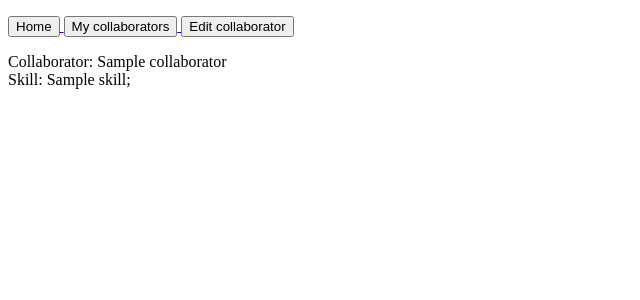
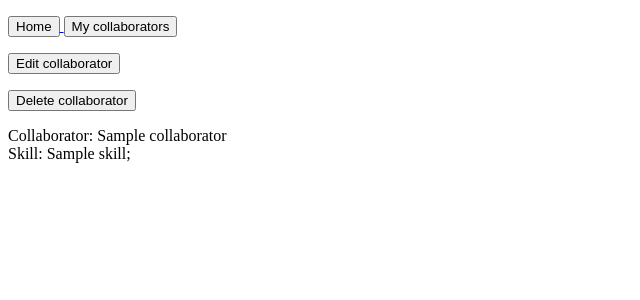
Before and after one commit to robertamangiapane/CRM-InVision-Lab, a Django app: page /collaborators/view/1 in a window 1280 px wide. Shown: the top 300 px of the page, without its empty margins (0-640 px from the left). Run offline with Django 3.2, Linux system fonts and the light colour scheme; tables that the repository leaves empty hold one stand-in row (values such as "Sample post").

Commit message:
user can delete collaborator

```diff
--- a/app/crmInvisionLab/templates/crmInvisionLab/collaborator_view.html
+++ b/app/crmInvisionLab/templates/crmInvisionLab/collaborator_view.html
@@ -12,9 +12,14 @@
 <a href="/collaborators">
     <button>My collaborators</button>
 </a>
+<p>
 <a href="/collaborators/edit/{{ collaborator.id }}">
     <button>Edit collaborator</button>
 </a>
+<form action="/collaborators/delete/{{ collaborator.id }}" method="post">{% csrf_token %}
+    <button>Delete collaborator</button>
+</form>
+</p>
 </p>
 Collaborator:
 {{collaborator.name}}
--- a/app/crmInvisionLab/urls.py
+++ b/app/crmInvisionLab/urls.py
@@ -7,6 +7,7 @@ urlpatterns = [
     path('collaborators/add/collaborator', views.collaborator_add, name="collaborator_add"),
     path('collaborators/view/<str:id_collaborator>', views.collaborator_view, name='collaborator_view'),
     path('collaborators/edit/<str:id_collaborator>', views.collaborator_edit, name='collaborator_edit'),
+    path('collaborators/delete/<str:id_collaborator>', views.collaborator_delete, name='collaborator_delete'),
     path('skills', views.skill_index, name="skills"),
     path('skills/add', views.skill_add, name="skills_add"),
     path('skills/edit/<str:id_skill>', views.skill_edit, name="skills_edit"),
--- a/app/crmInvisionLab/views.py
+++ b/app/crmInvisionLab/views.py
@@ -62,6 +62,17 @@ def collaborator_edit(request, id_collaborator):
                                                         'id_collaborator': id_collaborator})
 
 
+def collaborator_delete(request, id_collaborator):
+    collaborator = Collaborator.objects.get(id=id_collaborator)
+
+    if request.method == "POST":
+        collaborator.delete()
+        return redirect('/collaborators')
+
+    else:
+        return render(request, 'crmInvisionLab/collaborators_index.html')
+
+
 def skill_index(request):
     skills = Skill.objects.order_by("name")
 
```
Also changed, not shown: app/crmInvisionLab/tests.py (+9 -1 lines).
